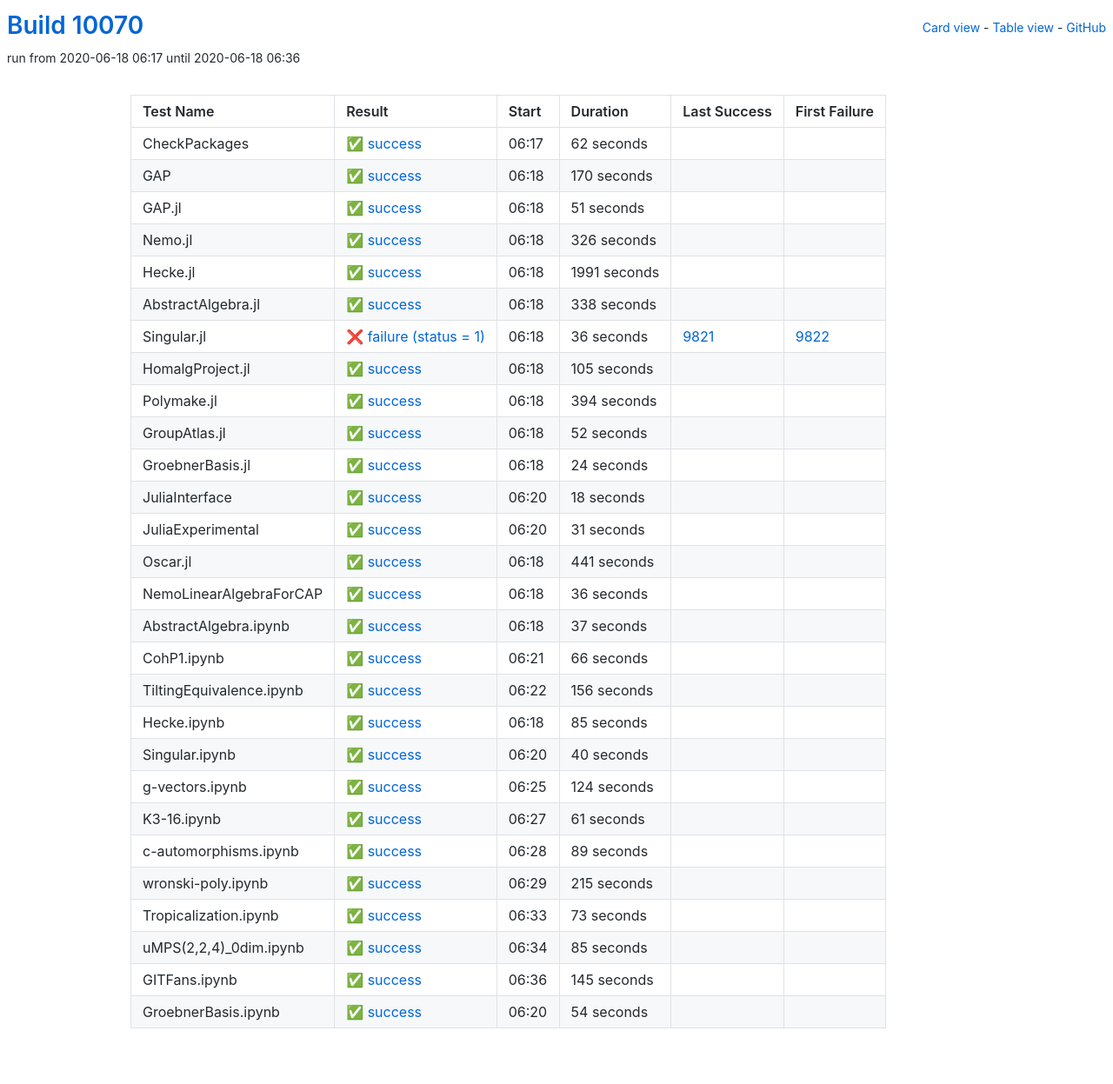
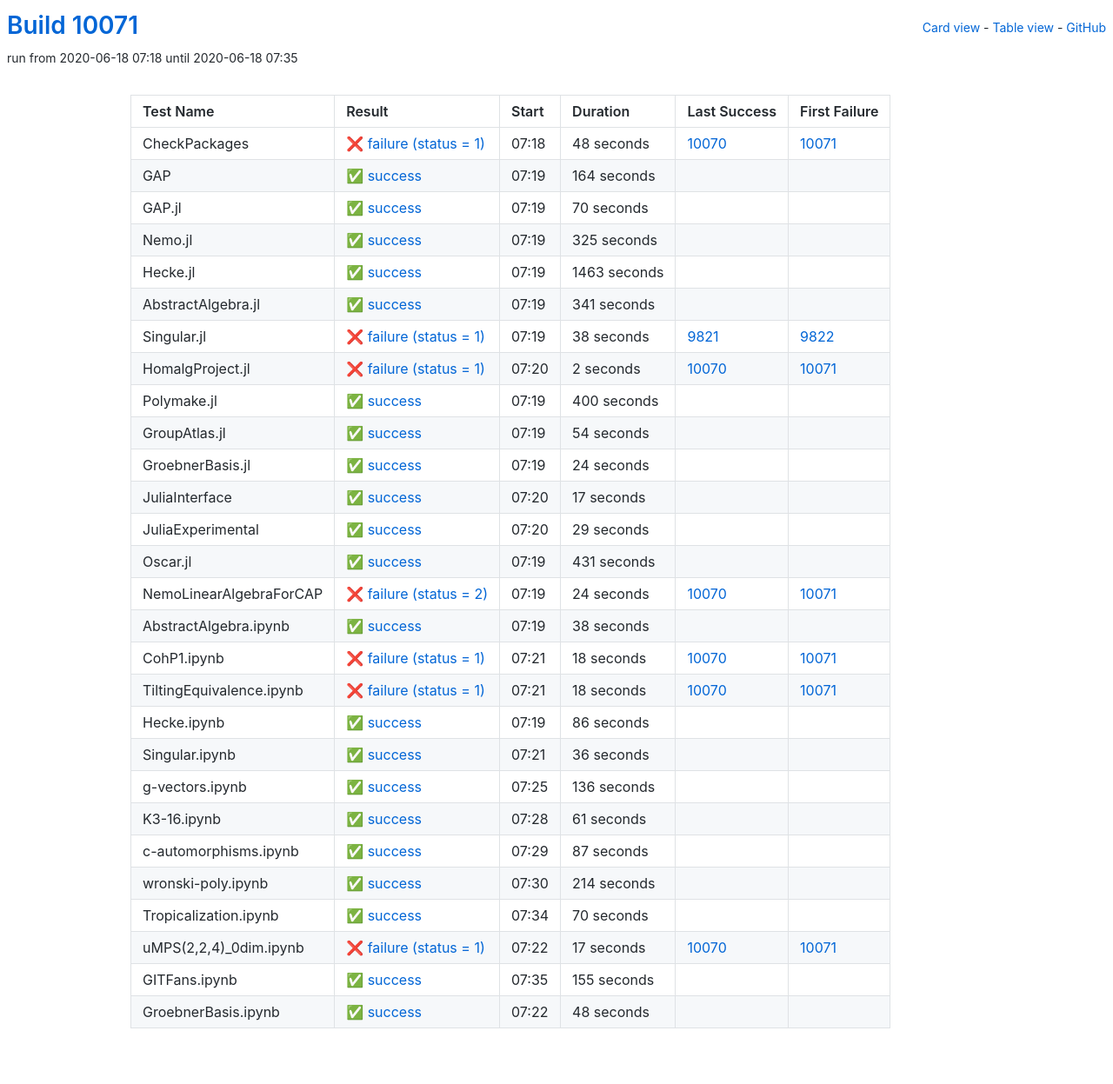
Before and after one commit to oscar-system/oscar-ci-status, a Jekyll site: the page built from table.html, in a window 1280 px wide. Shown: the whole page at 87% size. Built offline with Jekyll 4.4.1, drawn with Linux system fonts in a browser that asks for light colours.

Commit message:
Build #10071

```diff
--- a/_data/ci.yml
+++ b/_data/ci.yml
@@ -1,6 +1,6 @@
 ---
-build: 10070
-build_url: https://oscarci.mathematik.uni-kl.de/job/oscar/10070/
+build: 10071
+build_url: https://oscarci.mathematik.uni-kl.de/job/oscar/10071/
 job: oscar
 organization: oscar-system
 repo: oscar-ci-status
@@ -8,128 +8,128 @@
 tests:
 - name: CheckPackages
   id: checkpackages
-  log: https://oscarci.mathematik.uni-kl.de/job/oscar/10070/artifact/logs/build-10070/CheckPackages.log
-  start: 2020-06-18 06:17
+  log: https://oscarci.mathematik.uni-kl.de/job/oscar/10071/artifact/logs/build-10071/CheckPackages.log
+  start: 2020-06-18 07:18
+  success: false
+  exitcode: 1
+  status: failure
+  duration: 48
+  last_success: 10070
+  last_success_url: https://oscarci.mathematik.uni-kl.de/job/oscar/10070/
+  first_failure: 10071
+  first_failure_url: https://oscarci.mathematik.uni-kl.de/job/oscar/10071/
+- name: GAP
+  id: gap
+  log: https://oscarci.mathematik.uni-kl.de/job/oscar/10071/artifact/logs/build-10071/GAP.log
+  start: 2020-06-18 07:19
   success: true
   exitcode: 0
   status: success
-  duration: 62
-  last_success: false
-  last_success_url:
-  first_failure: false
-  first_failure_url:
-- name: GAP
-  id: gap
-  log: https://oscarci.mathematik.uni-kl.de/job/oscar/10070/artifact/logs/build-10070/GAP.log
-  start: 2020-06-18 06:18
-  success: true
-  exitcode: 0
-  status: success
-  duration: 170
+  duration: 164
   last_success: false
   last_success_url:
   first_failure: false
   first_failure_url:
 - name: GAP.jl
   id: gap-jl
-  log: https://oscarci.mathematik.uni-kl.de/job/oscar/10070/artifact/logs/build-10070/GAP.jl.log
-  start: 2020-06-18 06:18
+  log: https://oscarci.mathematik.uni-kl.de/job/oscar/10071/artifact/logs/build-10071/GAP.jl.log
+  start: 2020-06-18 07:19
   success: true
   exitcode: 0
   status: success
-  duration: 51
+  duration: 70
   last_success: false
   last_success_url:
   first_failure: false
   first_failure_url:
 - name: Nemo.jl
   id: nemo-jl
-  log: https://oscarci.mathematik.uni-kl.de/job/oscar/10070/artifact/logs/build-10070/Nemo.jl.log
-  start: 2020-06-18 06:18
+  log: https://oscarci.mathematik.uni-kl.de/job/oscar/10071/artifact/logs/build-10071/Nemo.jl.log
+  start: 2020-06-18 07:19
   success: true
   exitcode: 0
   status: success
-  duration: 326
+  duration: 325
   last_success: false
   last_success_url:
   first_failure: false
   first_failure_url:
 - name: Hecke.jl
   id: hecke-jl
-  log: https://oscarci.mathematik.uni-kl.de/job/oscar/10070/artifact/logs/build-10070/Hecke.jl.log
-  start: 2020-06-18 06:18
+  log: https://oscarci.mathematik.uni-kl.de/job/oscar/10071/artifact/logs/build-10071/Hecke.jl.log
+  start: 2020-06-18 07:19
   success: true
   exitcode: 0
   status: success
-  duration: 1991
+  duration: 1463
   last_success: false
   last_success_url:
   first_failure: false
   first_failure_url:
 - name: AbstractAlgebra.jl
   id: abstractalgebra-jl
-  log: https://oscarci.mathematik.uni-kl.de/job/oscar/10070/artifact/logs/build-10070/AbstractAlgebra.jl.log
-  start: 2020-06-18 06:18
+  log: https://oscarci.mathematik.uni-kl.de/job/oscar/10071/artifact/logs/build-10071/AbstractAlgebra.jl.log
+  start: 2020-06-18 07:19
   success: true
   exitcode: 0
   status: success
-  duration: 338
+  duration: 341
   last_success: false
   last_success_url:
   first_failure: false
   first_failure_url:
 - name: Singular.jl
   id: singular-jl
-  log: https://oscarci.mathematik.uni-kl.de/job/oscar/10070/artifact/logs/build-10070/Singular.jl.log
-  start: 2020-06-18 06:18
+  log: https://oscarci.mathematik.uni-kl.de/job/oscar/10071/artifact/logs/build-10071/Singular.jl.log
+  start: 2020-06-18 07:19
   success: false
   exitcode: 1
   status: failure
-  duration: 36
+  duration: 38
   last_success: 9821
   last_success_url: https://oscarci.mathematik.uni-kl.de/job/oscar/9821/
   first_failure: 9822
   first_failure_url: https://oscarci.mathematik.uni-kl.de/job/oscar/9822/
 - name: HomalgProject.jl
   id: homalgproject-jl
-  log: https://oscarci.mathematik.uni-kl.de/job/oscar/10070/artifact/logs/build-10070/HomalgProject.jl.log
-  start: 2020-06-18 06:18
+  log: https://oscarci.mathematik.uni-kl.de/job/oscar/10071/artifact/logs/build-10071/HomalgProject.jl.log
+  start: 2020-06-18 07:20
+  success: false
+  exitcode: 1
+  status: failure
+  duration: 2
+  last_success: 10070
+  last_success_url: https://oscarci.mathematik.uni-kl.de/job/oscar/10070/
+  first_failure: 10071
+  first_failure_url: https://oscarci.mathematik.uni-kl.de/job/oscar/10071/
+- name: Polymake.jl
+  id: polymake-jl
+  log: https://oscarci.mathematik.uni-kl.de/job/oscar/10071/artifact/logs/build-10071/Polymake.jl.log
+  start: 2020-06-18 07:19
   success: true
   exitcode: 0
   status: success
-  duration: 105
-  last_success: false
-  last_success_url:
-  first_failure: false
-  first_failure_url:
-- name: Polymake.jl
-  id: polymake-jl
-  log: https://oscarci.mathematik.uni-kl.de/job/oscar/10070/artifact/logs/build-10070/Polymake.jl.log
-  start: 2020-06-18 06:18
-  success: true
-  exitcode: 0
-  status: success
-  duration: 394
+  duration: 400
   last_success: false
   last_success_url:
   first_failure: false
   first_failure_url:
 - name: GroupAtlas.jl
   id: groupatlas-jl
-  log: https://oscarci.mathematik.uni-kl.de/job/oscar/10070/artifact/logs/build-10070/GroupAtlas.jl.log
-  start: 2020-06-18 06:18
+  log: https://oscarci.mathematik.uni-kl.de/job/oscar/10071/artifact/logs/build-10071/GroupAtlas.jl.log
+  start: 2020-06-18 07:19
   success: true
   exitcode: 0
   status: success
-  duration: 52
+  duration: 54
   last_success: false
   last_success_url:
   first_failure: false
   first_failure_url:
 - name: GroebnerBasis.jl
   id: groebnerbasis-jl
-  log: https://oscarci.mathematik.uni-kl.de/job/oscar/10070/artifact/logs/build-10070/GroebnerBasis.jl.log
-  start: 2020-06-18 06:18
+  log: https://oscarci.mathematik.uni-kl.de/job/oscar/10071/artifact/logs/build-10071/GroebnerBasis.jl.log
+  start: 2020-06-18 07:19
   success: true
   exitcode: 0
   status: success
@@ -140,44 +140,104 @@
   first_failure_url:
 - name: JuliaInterface
   id: juliainterface
-  log: https://oscarci.mathematik.uni-kl.de/job/oscar/10070/artifact/logs/build-10070/JuliaInterface.log
-  start: 2020-06-18 06:20
+  log: https://oscarci.mathematik.uni-kl.de/job/oscar/10071/artifact/logs/build-10071/JuliaInterface.log
+  start: 2020-06-18 07:20
   success: true
   exitcode: 0
   status: success
-  duration: 18
+  duration: 17
   last_success: false
   last_success_url:
   first_failure: false
   first_failure_url:
 - name: JuliaExperimental
   id: juliaexperimental
-  log: https://oscarci.mathematik.uni-kl.de/job/oscar/10070/artifact/logs/build-10070/JuliaExperimental.log
-  start: 2020-06-18 06:20
+  log: https://oscarci.mathematik.uni-kl.de/job/oscar/10071/artifact/logs/build-10071/JuliaExperimental.log
+  start: 2020-06-18 07:20
   success: true
   exitcode: 0
   status: success
-  duration: 31
+  duration: 29
   last_success: false
   last_success_url:
   first_failure: false
   first_failure_url:
 - name: Oscar.jl
   id: oscar-jl
-  log: https://oscarci.mathematik.uni-kl.de/job/oscar/10070/artifact/logs/build-10070/Oscar.jl.log
-  start: 2020-06-18 06:18
+  log: https://oscarci.mathematik.uni-kl.de/job/oscar/10071/artifact/logs/build-10071/Oscar.jl.log
+  start: 2020-06-18 07:19
   success: true
   exitcode: 0
   status: success
-  duration: 441
+  duration: 431
   last_success: false
   last_success_url:
   first_failure: false
   first_failure_url:
 - name: NemoLinearAlgebraForCAP
   id: nemolinearalgebraforcap
-  log: https://oscarci.mathematik.uni-kl.de/job/oscar/10070/artifact/logs/build-10070/NemoLinearAlgebraForCAP.log
-  start: 2020-06-18 06:18
+  log: https://oscarci.mathematik.uni-kl.de/job/oscar/10071/artifact/logs/build-10071/NemoLinearAlgebraForCAP.log
+  start: 2020-06-18 07:19
+  success: false
+  exitcode: 2
+  status: failure
+  duration: 24
+  last_success: 10070
+  last_success_url: https://oscarci.mathematik.uni-kl.de/job/oscar/10070/
+  first_failure: 10071
+  first_failure_url: https://oscarci.mathematik.uni-kl.de/job/oscar/10071/
+- name: AbstractAlgebra.ipynb
+  id: abstractalgebra-ipynb
+  log: https://oscarci.mathematik.uni-kl.de/job/oscar/10071/artifact/logs/build-10071/AbstractAlgebra.ipynb.log
+  start: 2020-06-18 07:19
+  success: true
+  exitcode: 0
+  status: success
+  duration: 38
+  last_success: false
+  last_success_url:
+  first_failure: false
+  first_failure_url:
+- name: CohP1.ipynb
+  id: cohp1-ipynb
+  log: https://oscarci.mathematik.uni-kl.de/job/oscar/10071/artifact/logs/build-10071/CohP1.ipynb.log
+  start: 2020-06-18 07:21
+  success: false
+  exitcode: 1
+  status: failure
+  duration: 18
+  last_success: 10070
+  last_success_url: https://oscarci.mathematik.uni-kl.de/job/oscar/10070/
+  first_failure: 10071
+  first_failure_url: https://oscarci.mathematik.uni-kl.de/job/oscar/10071/
+- name: TiltingEquivalence.ipynb
+  id: tiltingequivalence-ipynb
+  log: https://oscarci.mathematik.uni-kl.de/job/oscar/10071/artifact/logs/build-10071/TiltingEquivalence.ipynb.log
+  start: 2020-06-18 07:21
+  success: false
+  exitcode: 1
+  status: failure
+  duration: 18
+  last_success: 10070
+  last_success_url: https://oscarci.mathematik.uni-kl.de/job/oscar/10070/
+  first_failure: 10071
+  first_failure_url: https://oscarci.mathematik.uni-kl.de/job/oscar/10071/
+- name: Hecke.ipynb
+  id: hecke-ipynb
+  log: https://oscarci.mathematik.uni-kl.de/job/oscar/10071/artifact/logs/build-10071/Hecke.ipynb.log
+  start: 2020-06-18 07:19
+  success: true
+  exitcode: 0
+  status: success
+  duration: 86
+  last_success: false
+  last_success_url:
+  first_failure: false
+  first_failure_url:
+- name: Singular.ipynb
+  id: singular-ipynb
+  log: https://oscarci.mathematik.uni-kl.de/job/oscar/10071/artifact/logs/build-10071/Singular.ipynb.log
+  start: 2020-06-18 07:21
   success: true
   exitcode: 0
   status: success
@@ -186,82 +246,22 @@
   last_success_url:
   first_failure: false
   first_failure_url:
-- name: AbstractAlgebra.ipynb
-  id: abstractalgebra-ipynb
-  log: https://oscarci.mathematik.uni-kl.de/job/oscar/10070/artifact/logs/build-10070/AbstractAlgebra.ipynb.log
-  start: 2020-06-18 06:18
+- name: g-vectors.ipynb
+  id: g-vectors-ipynb
+  log: https://oscarci.mathematik.uni-kl.de/job/oscar/10071/artifact/logs/build-10071/g-vectors.ipynb.log
+  start: 2020-06-18 07:25
   success: true
   exitcode: 0
   status: success
-  duration: 37
-  last_success: false
-  last_success_url:
-  first_failure: false
-  first_failure_url:
-- name: CohP1.ipynb
-  id: cohp1-ipynb
-  log: https://oscarci.mathematik.uni-kl.de/job/oscar/10070/artifact/logs/build-10070/CohP1.ipynb.log
-  start: 2020-06-18 06:21
-  success: true
-  exitcode: 0
-  status: success
-  duration: 66
-  last_success: false
-  last_success_url:
-  first_failure: false
-  first_failure_url:
-- name: TiltingEquivalence.ipynb
-  id: tiltingequivalence-ipynb
-  log: https://oscarci.mathematik.uni-kl.de/job/oscar/10070/artifact/logs/build-10070/TiltingEquivalence.ipynb.log
-  start: 2020-06-18 06:22
-  success: true
-  exitcode: 0
-  status: success
-  duration: 156
-  last_success: false
-  last_success_url:
-  first_failure: false
-  first_failure_url:
-- name: Hecke.ipynb
-  id: hecke-ipynb
-  log: https://oscarci.mathematik.uni-kl.de/job/oscar/10070/artifact/logs/build-10070/Hecke.ipynb.log
-  start: 2020-06-18 06:18
-  success: true
-  exitcode: 0
-  status: success
-  duration: 85
-  last_success: false
-  last_success_url:
-  first_failure: false
-  first_failure_url:
-- name: Singular.ipynb
-  id: singular-ipynb
-  log: https://oscarci.mathematik.uni-kl.de/job/oscar/10070/artifact/logs/build-10070/Singular.ipynb.log
-  start: 2020-06-18 06:20
-  success: true
-  exitcode: 0
-  status: success
-  duration: 40
-  last_success: false
-  last_success_url:
-  first_failure: false
-  first_failure_url:
-- name: g-vectors.ipynb
-  id: g-vectors-ipynb
-  log: https://oscarci.mathematik.uni-kl.de/job/oscar/10070/artifact/logs/build-10070/g-vectors.ipynb.log
-  start: 2020-06-18 06:25
-  success: true
-  exitcode: 0
-  status: success
-  duration: 124
+  duration: 136
   last_success: false
   last_success_url:
   first_failure: false
   first_failure_url:
 - name: K3-16.ipynb
   id: k3-16-ipynb
-  log: https://oscarci.mathematik.uni-kl.de/job/oscar/10070/artifact/logs/build-10070/K3-16.ipynb.log
-  start: 2020-06-18 06:27
+  log: https://oscarci.mathematik.uni-kl.de/job/oscar/10071/artifact/logs/build-10071/K3-16.ipynb.log
+  start: 2020-06-18 07:28
   success: true
   exitcode: 0
   status: success
@@ -272,72 +272,72 @@
   first_failure_url:
 - name: c-automorphisms.ipynb
   id: c-automorphisms-ipynb
-  log: https://oscarci.mathematik.uni-kl.de/job/oscar/10070/artifact/logs/build-10070/c-automorphisms.ipynb.log
-  start: 2020-06-18 06:28
+  log: https://oscarci.mathematik.uni-kl.de/job/oscar/10071/artifact/logs/build-10071/c-automorphisms.ipynb.log
+  start: 2020-06-18 07:29
   success: true
   exitcode: 0
   status: success
-  duration: 89
+  duration: 87
   last_success: false
   last_success_url:
   first_failure: false
   first_failure_url:
 - name: wronski-poly.ipynb
   id: wronski-poly-ipynb
-  log: https://oscarci.mathematik.uni-kl.de/job/oscar/10070/artifact/logs/build-10070/wronski-poly.ipynb.log
-  start: 2020-06-18 06:29
+  log: https://oscarci.mathematik.uni-kl.de/job/oscar/10071/artifact/logs/build-10071/wronski-poly.ipynb.log
+  start: 2020-06-18 07:30
   success: true
   exitcode: 0
   status: success
-  duration: 215
+  duration: 214
   last_success: false
   last_success_url:
   first_failure: false
   first_failure_url:
 - name: Tropicalization.ipynb
   id: tropicalization-ipynb
-  log: https://oscarci.mathematik.uni-kl.de/job/oscar/10070/artifact/logs/build-10070/Tropicalization.ipynb.log
-  start: 2020-06-18 06:33
+  log: https://oscarci.mathematik.uni-kl.de/job/oscar/10071/artifact/logs/build-10071/Tropicalization.ipynb.log
+  start: 2020-06-18 07:34
   success: true
   exitcode: 0
   status: success
-  duration: 73
+  duration: 70
   last_success: false
   last_success_url:
   first_failure: false
   first_failure_url:
 - name: uMPS(2,2,4)_0dim.ipynb
   id: umps-2-2-4-0dim-ipynb
-  log: https://oscarci.mathematik.uni-kl.de/job/oscar/10070/artifact/logs/build-10070/uMPS-2-2-4-_0dim.ipynb.log
-  start: 2020-06-18 06:34
+  log: https://oscarci.mathematik.uni-kl.de/job/oscar/10071/artifact/logs/build-10071/uMPS-2-2-4-_0dim.ipynb.log
+  start: 2020-06-18 07:22
+  success: false
+  exitcode: 1
+  status: failure
+  duration: 17
+  last_success: 10070
+  last_success_url: https://oscarci.mathematik.uni-kl.de/job/oscar/10070/
+  first_failure: 10071
+  first_failure_url: https://oscarci.mathematik.uni-kl.de/job/oscar/10071/
+- name: GITFans.ipynb
+  id: gitfans-ipynb
+  log: https://oscarci.mathematik.uni-kl.de/job/oscar/10071/artifact/logs/build-10071/GITFans.ipynb.log
+  start: 2020-06-18 07:35
   success: true
   exitcode: 0
   status: success
-  duration: 85
-  last_success: false
-  last_success_url:
-  first_failure: false
-  first_failure_url:
-- name: GITFans.ipynb
-  id: gitfans-ipynb
-  log: https://oscarci.mathematik.uni-kl.de/job/oscar/10070/artifact/logs/build-10070/GITFans.ipynb.log
-  start: 2020-06-18 06:36
-  success: true
-  exitcode: 0
-  status: success
-  duration: 145
+  duration: 155
   last_success: false
   last_success_url:
   first_failure: false
   first_failure_url:
 - name: GroebnerBasis.ipynb
   id: groebnerbasis-ipynb
-  log: https://oscarci.mathematik.uni-kl.de/job/oscar/10070/artifact/logs/build-10070/GroebnerBasis.ipynb.log
-  start: 2020-06-18 06:20
+  log: https://oscarci.mathematik.uni-kl.de/job/oscar/10071/artifact/logs/build-10071/GroebnerBasis.ipynb.log
+  start: 2020-06-18 07:22
   success: true
   exitcode: 0
   status: success
-  duration: 54
+  duration: 48
   last_success: false
   last_success_url:
   first_failure: false
```
Also changed, not shown: README.md.
